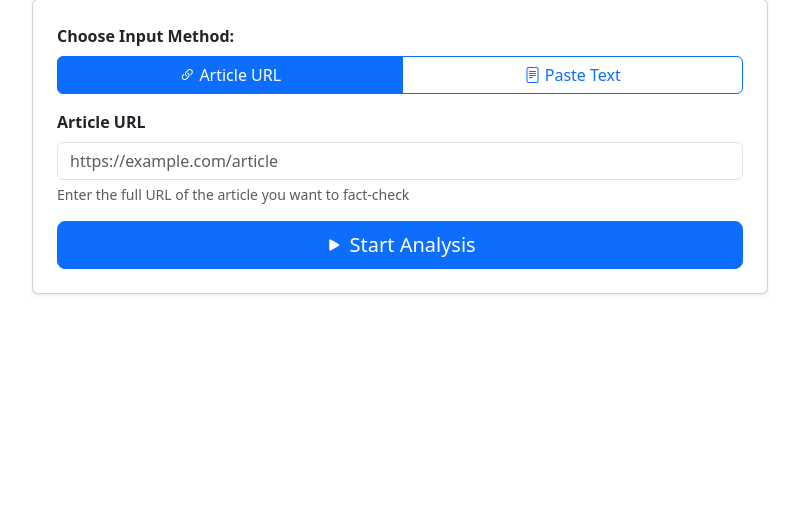
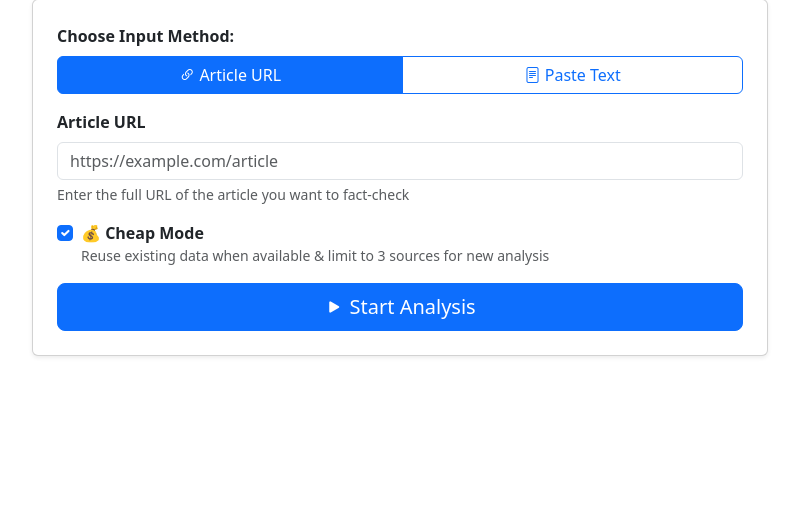
Before and after one commit to Germox20/clinetest-fact-checker, a Flask app: page /analyze in a window 1280 px wide. Shown: the part 167-674 px from the top of the page, without its empty margins (240-1039 px from the left). Run offline with Flask 3, Linux system fonts and the light colour scheme.

Commit message:
VibeCoding a Cheap Mode. Cheap Mode avoids re-analyzing previously used links and limits the sources processed for articles that are not found in previous reports.

```diff
--- a/app/routes.py
+++ b/app/routes.py
@@ -112,6 +112,7 @@ def analyze_article():
         url = data.get('url')
         text = data.get('text')
         title = data.get('title')
+        cheap_mode = data.get('cheap_mode', False)
 
         if not url and not text:
             return jsonify({'error': 'Either url or text must be provided'}), 400
@@ -122,12 +123,9 @@ def analyze_article():
         search_agent = get_search_agent()
         scorer = get_scorer()
 
-        # Curator: Check for existing analysis
-        existing_report = curator.check_existing_analysis(url, text)
-
-        # Step 1: Extract facts from original article
+        # Step 1: Extract facts from original article (or get existing)
         current_app.logger.info("="*60)
-        current_app.logger.info("STEP 1: Extracting facts from original article")
+        current_app.logger.info("STEP 1: Processing original article")
         current_app.logger.info("="*60)
 
         if url:
@@ -145,16 +143,84 @@ def analyze_article():
         current_app.logger.info(f"✓ Extracted {len(original_facts.get('what_facts', []))} WHAT facts")
         current_app.logger.info(f"✓ Extracted {len(original_facts.get('claims', []))} CLAIMS")
 
+        # CHEAP MODE: Check if this article already has a report
+        if cheap_mode and url:
+            current_app.logger.info("💰 Cheap Mode: Checking for existing analysis...")
+            current_app.logger.info(f"  Searching for article ID: {original_article.id}")
+            current_app.logger.info(f"  Article URL: {original_article.url}")
+            current_app.logger.info(f"  Article title: {original_article.title}")
+
+            # Check if article was analyzed as original
+            report_from_original = Report.query.filter_by(
+                original_article_id=original_article.id
+            ).first()
+
+            # Debug: Show all reports for this article
+            all_reports_for_article = Report.query.filter_by(
+                original_article_id=original_article.id
+            ).all()
+            current_app.logger.info(f"  Found {len(all_reports_for_article)} report(s) with this article as original")
+
+            if report_from_original:
+                current_app.logger.info(f"💰 Cheap Mode HIT: Found report {report_from_original.id} (article was original)")
+                return jsonify({
+                    'success': True,
+                    'article_id': original_article.id,
+                    'report_id': report_from_original.id,
+                    'report': report_from_original.to_dict(),
+                    'cheap_mode_hit': True,
+                    'message': 'Found existing analysis for this URL (no API calls made)'
+                })
+
+            # Check if this article was used as a comparison source
+            all_analyses_with_article = Analysis.query.filter_by(
+                comparison_article_id=original_article.id
+            ).all()
+            current_app.logger.info(f"  Found {len(all_analyses_with_article)} analysis/analyses with this article as comparison source")
+
+            analysis_with_article = Analysis.query.filter_by(
+                comparison_article_id=original_article.id
+            ).first()
+
+            if analysis_with_article:
+                current_app.logger.info(f"  Analysis {analysis_with_article.id} used this article as comparison (original article ID: {analysis_with_article.original_article_id})")
+                report_from_comparison = Report.query.filter_by(
+                    original_article_id=analysis_with_article.original_article_id
+                ).first()
+
+                if report_from_comparison:
+                    current_app.logger.info(f"💰 Cheap Mode HIT: Found report {report_from_comparison.id} (article was comparison source)")
+                    return jsonify({
+                        'success': True,
+                        'article_id': original_article.id,
+                        'report_id': report_from_comparison.id,
+                        'report': report_from_comparison.to_dict(),
+                        'cheap_mode_hit': True,
+                        'message': 'Found existing analysis for this URL (no API calls made)'
+                    })
+
+            current_app.logger.info("💰 Cheap Mode: No existing analysis found, will analyze with 3 sources max")
+
+        # Curator: Check for existing analysis (standard behavior for merging)
+        existing_report = curator.check_existing_analysis(url, text)
+
         # Get already-analyzed article IDs for filtering
         analyzed_ids = curator.get_analyzed_article_ids(original_article.id) if existing_report else [original_article.id]
 
-        # Iterative analysis loop (max 3 attempts)
+        # CHEAP MODE: Set limits
+        max_attempts = 1 if cheap_mode else 3
+        max_sources_to_check = 3 if cheap_mode else Config.MAX_SOURCES_TO_CHECK
+
+        if cheap_mode:
+            current_app.logger.info(f"💰 Cheap Mode: Limited to {max_sources_to_check} sources, {max_attempts} attempt")
+
+        # Iterative analysis loop
         report = existing_report
         new_sources_added = 0
 
-        for attempt in range(1, 4):
+        for attempt in range(1, max_attempts + 1):
             current_app.logger.info(f"\n{'='*60}")
-            current_app.logger.info(f"ANALYSIS ATTEMPT {attempt}/3")
+            current_app.logger.info(f"ANALYSIS ATTEMPT {attempt}/{max_attempts}")
             current_app.logger.info(f"{'='*60}")
 
             # Curator: Optimize search queries
@@ -164,7 +230,7 @@ def analyze_article():
             try:
                 sources = search_agent.find_corroborating_sources(
                     query_data=query_data,
-                    max_sources=Config.MAX_SOURCES_TO_CHECK
+                    max_sources=max_sources_to_check
                 )
             except Exception as e:
                 current_app.logger.error(f"Error in find_corroborating_sources: {e}")
@@ -193,7 +259,7 @@ def analyze_article():
                 current_app.logger.info(f"  URL: {source['url']}")
                 current_app.logger.info(f"  Title: {source.get('title', 'N/A')}")
 
-                # Fetch and store source
+                # Fetch and store source (or get existing)
                 current_app.logger.info("  → Fetching article content...")
                 source_article = search_agent.fetch_and_store_source(
                     source['url'],
@@ -205,6 +271,25 @@ def analyze_article():
                     continue
 
                 current_app.logger.info(f"  ✓ Content fetched ({len(source_article.content)} chars)")
+
+                # Check if analysis already exists for this pair (skip expensive re-processing)
+                existing_analysis = Analysis.query.filter_by(
+                    original_article_id=original_article.id,
+                    comparison_article_id=source_article.id
+                ).first()
+
+                if existing_analysis:
+                    current_app.logger.info(f"  ⚡ Analysis already exists - reusing (score: {existing_analysis.accuracy_score:.1f})")
+                    # Reuse existing analysis
+                    analyses.append({
+                        'comparison_article_id': source_article.id,
+                        'accuracy_score': existing_analysis.accuracy_score,
+                        'matching_facts': existing_analysis.get_matching_facts(),
+                        'conflicting_facts': existing_analysis.get_conflicting_facts(),
+                        'analysis_details': existing_analysis.get_analysis_details()
+                    })
+                    analyzed_ids.append(source_article.id)
+                    continue
 
                 # Extract facts from source (hierarchical)
                 current_app.logger.info("  → Extracting facts...")
--- a/app/templates/analyze.html
+++ b/app/templates/analyze.html
@@ -45,6 +45,16 @@
                                 <textarea class="form-control" id="articleText" rows="10"
                                           placeholder="Paste the article text here"></textarea>
                                 <div class="form-text">Paste the full article text for fact-checking</div>
+                            </div>
+                        </div>
+
+                        <div class="mb-3">
+                            <div class="form-check">
+                                <input type="checkbox" class="form-check-input" id="cheapMode" checked>
+                                <label class="form-check-label" for="cheapMode">
+                                    <strong>💰 Cheap Mode</strong>
+                                    <small class="text-muted d-block">Reuse existing data when available & limit to 3 sources for new analysis</small>
+                                </label>
                             </div>
                         </div>
 
@@ -185,6 +195,9 @@
             if (title) data.title = title;
         }
 
+        // Add cheap mode parameter
+        data.cheap_mode = document.getElementById('cheapMode').checked;
+
         // Hide form and show progress
         document.getElementById('analyzeForm').parentElement.parentElement.style.display = 'none';
         document.getElementById('progressSection').style.display = 'block';
@@ -265,8 +278,21 @@
         document.getElementById('reportRecommendations').textContent = report.recommendations;
         document.getElementById('sourcesChecked').textContent = `${report.sources_checked} sources analyzed`;
 
+            // Display cheap mode hit info
+            if (result.cheap_mode_hit) {
+                const mergeInfo = document.getElementById('mergeInfo');
+                mergeInfo.innerHTML = `
+                    <div class="alert alert-success mb-3">
+                        <i class="bi bi-lightning-charge-fill"></i>
+                        <strong>💰 Cheap Mode Hit!</strong>
+                        ${result.message}
+                        <br><small class="text-muted">This saved you from making any API calls!</small>
+                    </div>
+                `;
+                mergeInfo.style.display = 'block';
+            }
             // Display merge info if article was re-analyzed
-        if (result.was_merged) {
+            else if (result.was_merged) {
                 const mergeInfo = document.getElementById('mergeInfo');
                 mergeInfo.innerHTML = `
                     <div class="alert alert-info mb-3">
```
Also changed, not shown: app/agents/fact_extractor.py (+32 -1 lines), 1 other file. Lines whose indentation alone changed are shown as unchanged.
